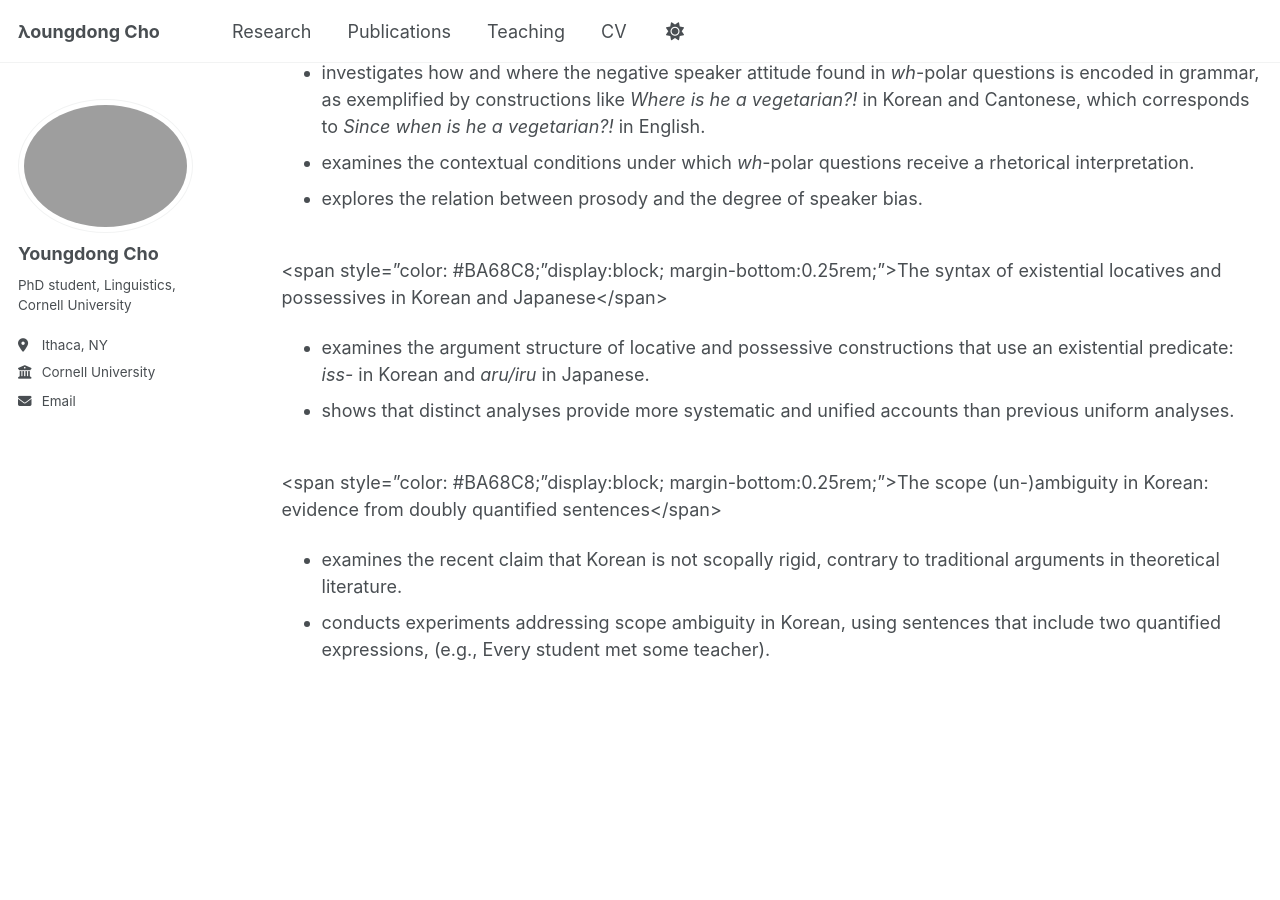
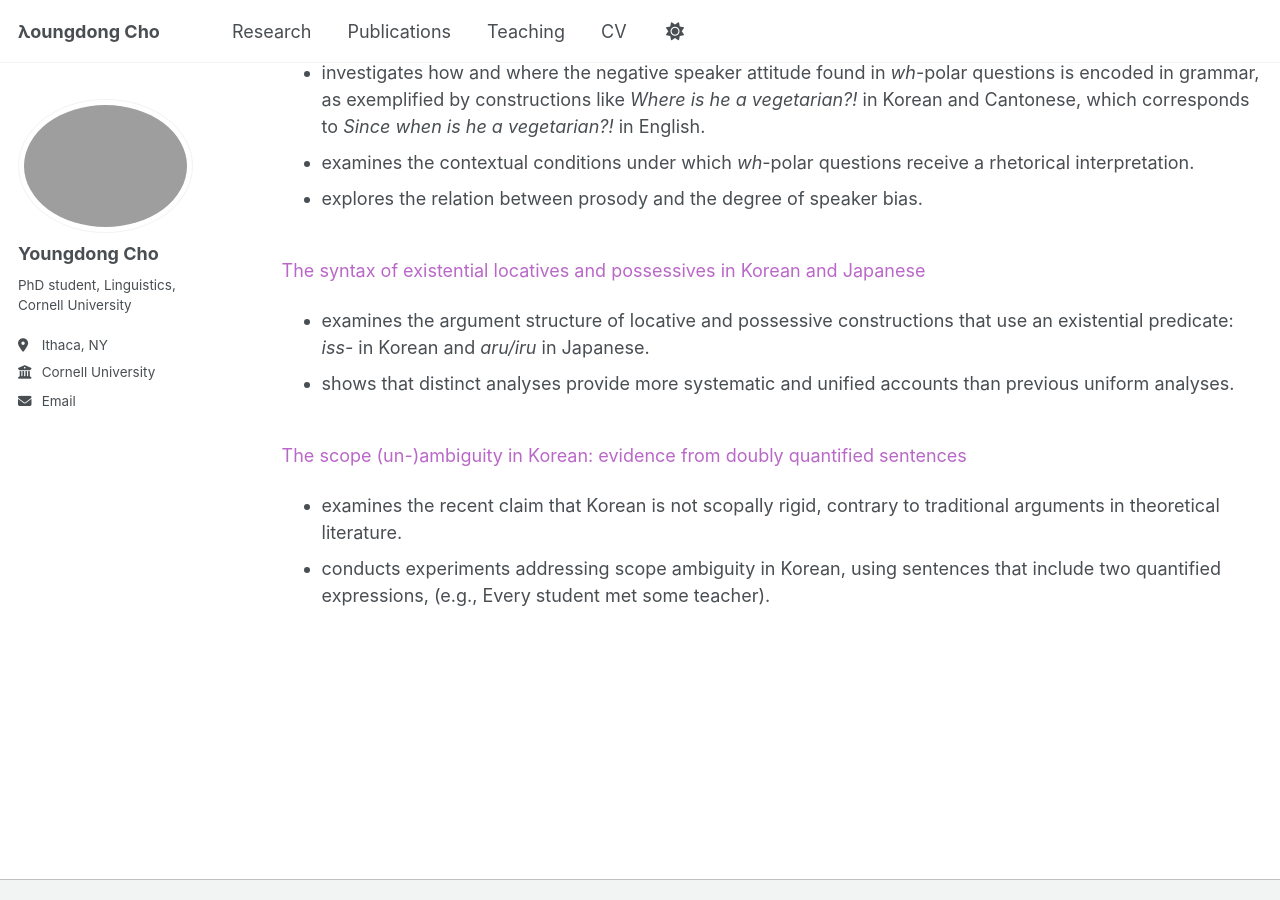
Before and after one commit to youngdongcho-ling/youngdongcho-ling.github.io, a Jekyll site: the page built from _pages/research.md, in a window 1280 px wide and 900 px high, scrolled down 434 px. Built offline with Jekyll 4.4.1, drawn with Linux system fonts in a browser that asks for light colours; a script that is not in the unit is left out.

Commit message:
Update research.md

```diff
--- a/_pages/research.md
+++ b/_pages/research.md
@@ -15,17 +15,16 @@ Research Interests
 Projects
 ------
 <span style="color: #BA68C8; display:block; margin-bottom:0.25rem;">Encoding speaker's negative bias: The semantics and pragmatics of <i>wh</i>-polar questions</span>
-
 - investigates how and where the negative speaker attitude found in <i>wh</i>-polar questions is encoded in grammar, as exemplified by constructions like <i>Where is he a vegetarian?!</i> in Korean and Cantonese, which corresponds to <i>Since when is he a vegetarian?!</i> in English.
 - examines the contextual conditions under which <i>wh</i>-polar questions receive a rhetorical interpretation.
 - explores the relation between prosody and the degree of speaker bias.
 <br><br>
 
-<span style="color: #BA68C8;"display:block; margin-bottom:0.25rem;">The syntax of existential locatives and possessives in Korean and Japanese</span>
+<span style="color: #BA68C8; display:block; margin-bottom:0.25rem;">The syntax of existential locatives and possessives in Korean and Japanese</span>
 - examines the argument structure of locative and possessive constructions that use an existential predicate: <i>iss-</i> in Korean and <i>aru/iru</i> in Japanese.
 - shows that distinct analyses provide more systematic and unified accounts than previous uniform analyses.
 <br><br>
 
-<span style="color: #BA68C8;"display:block; margin-bottom:0.25rem;">The scope (un-)ambiguity in Korean: evidence from doubly quantified sentences</span>
+<span style="color: #BA68C8; display:block; margin-bottom:0.25rem;">The scope (un-)ambiguity in Korean: evidence from doubly quantified sentences</span>
 - examines the recent claim that Korean is not scopally rigid, contrary to traditional arguments in theoretical literature.
 - conducts experiments addressing scope ambiguity in Korean, using sentences that include two quantified expressions, (e.g., Every student met some teacher).
```
